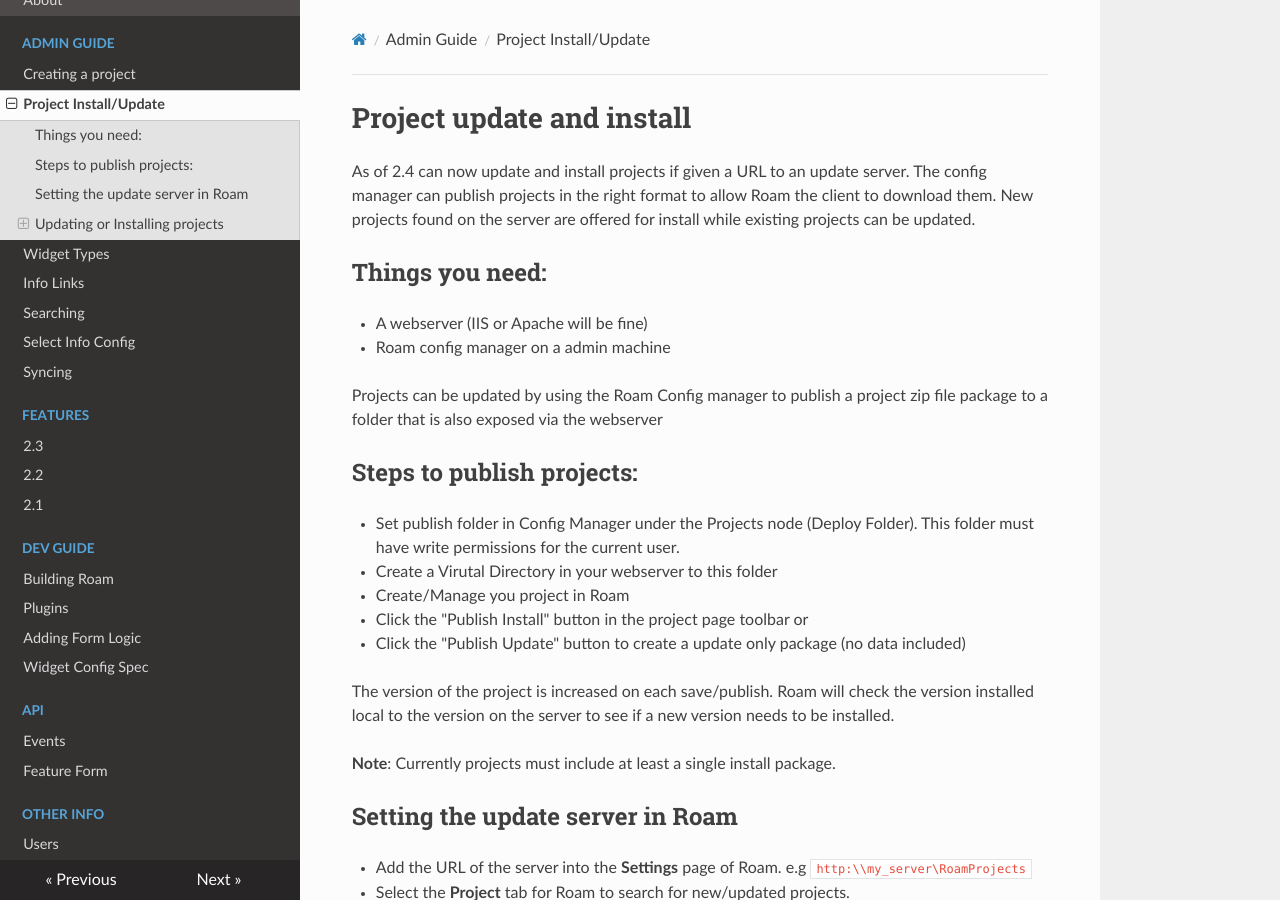
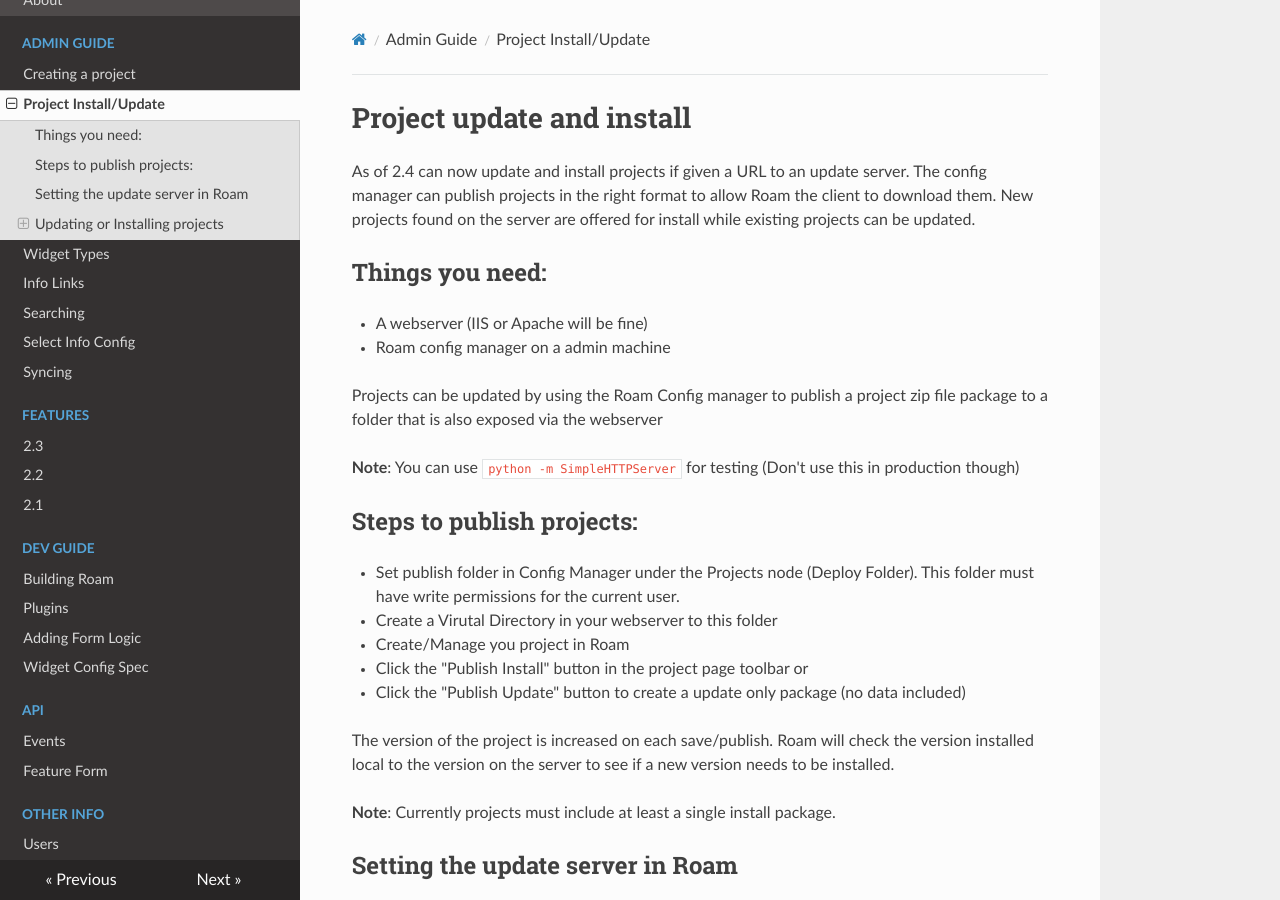
Before and after one commit to roam-qgis/Roam-docs, an MkDocs documentation site: the page built from docs/admin-guide/ProjectUpdating.md, in a window 1280 px wide and 900 px high. Built offline with MkDocs 1.6.1, drawn with Linux system fonts in a browser that asks for light colours; nearby versions of some CDN libraries; old or Windows-style settings are respelled for this version of MkDocs.

Commit message:
Notes about using python as a server

```diff
--- a/docs/admin-guide/ProjectUpdating.md
+++ b/docs/admin-guide/ProjectUpdating.md
@@ -8,6 +8,8 @@ As of 2.4 can now update and install projects if given a URL to an update server
 - Roam config manager on a admin machine
 
 Projects can be updated by using the Roam Config manager to publish a project zip file package to a folder that is also exposed via the webserver
+
+**Note**: You can use `python -m SimpleHTTPServer` for testing (Don't use this in production though)
 
 ## Steps to publish projects:
 
```
